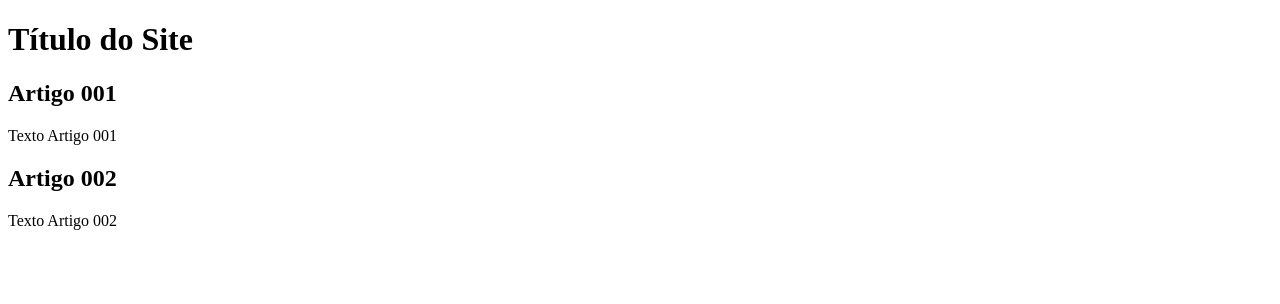
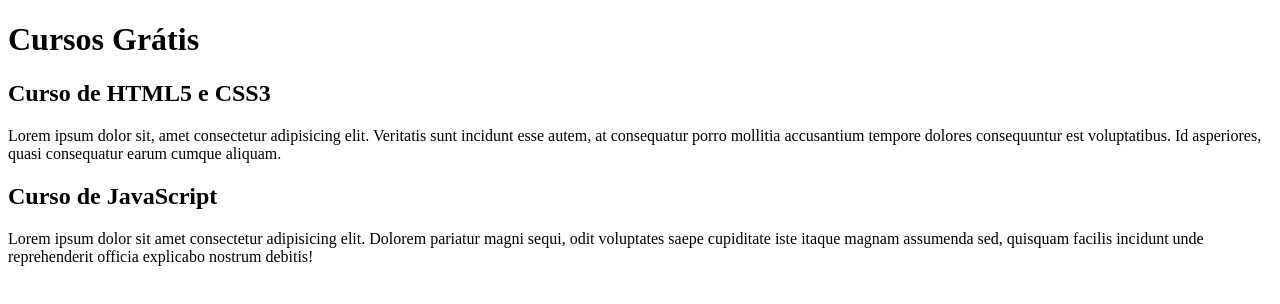
Before and after one commit to cosmo-matias/projeto-site, a plain HTML site: page index.html in a window 1280 px wide. Drawn offline with Linux system fonts and the light colour scheme.

Commit message:
comecei a escrever o conteudo

```diff
--- a/index.html
+++ b/index.html
@@ -9,15 +9,15 @@
 <body>
     <main>
         <head>
-            <h1>Título do Site</h1>
+            <h1>Cursos Grátis</h1>
         </head>
         <article>
-            <h2>Artigo 001</h2>
-            <p>Texto Artigo 001</p>
+            <h2>Curso de HTML5 e CSS3</h2>
+            <p>Lorem ipsum dolor sit, amet consectetur adipisicing elit. Veritatis sunt incidunt esse autem, at consequatur porro mollitia accusantium tempore dolores consequuntur est voluptatibus. Id asperiores, quasi consequatur earum cumque aliquam.</p>
         </article>
         <article>
-            <h2>Artigo 002</h2>
-            <p>Texto Artigo 002</p>
+            <h2>Curso de JavaScript</h2>
+            <p>Lorem ipsum dolor sit amet consectetur adipisicing elit. Dolorem pariatur magni sequi, odit voluptates saepe cupiditate iste itaque magnam assumenda sed, quisquam facilis incidunt unde reprehenderit officia explicabo nostrum debitis!</p>
         </article>
     </main>
 
```
